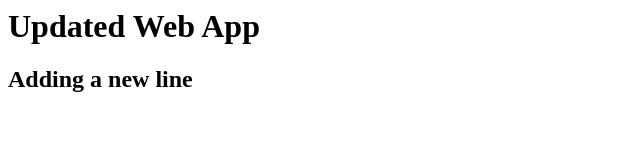
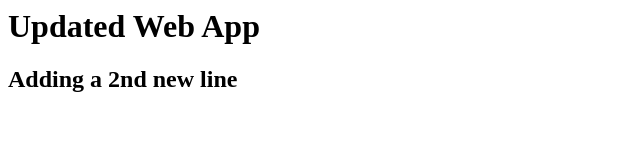
Before and after one commit to Char325/jenks, a website: page index.html in a window 1280 px wide. Shown: the full height of the page, 0-640 px from the left. Drawn offline with Linux system fonts and the light colour scheme.

Commit message:
Update index.html

```diff
--- a/index.html
+++ b/index.html
@@ -1,6 +1,6 @@
 <html>
   <body>
     <h1>Updated Web App</h1>
-    <h2>Adding a new line</h2>
+    <h2>Adding a 2nd new line</h2>
 </body>
 </html>
```
